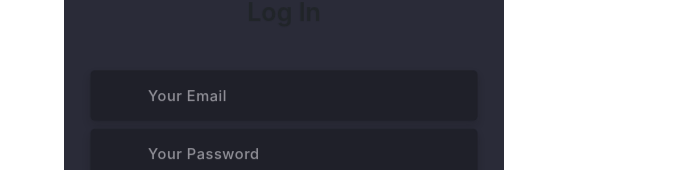
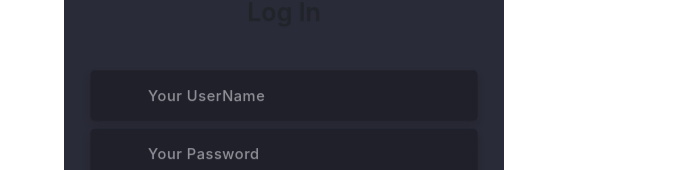
Before and after one commit to Rajiv-Bhandari/React-Coursework, a React (Create React App) app: page /loginsignup in a window 1280 px wide. Shown: the part 332-502 px from the top of the page, without its empty margins (356-1031 px from the left). Built offline with nearby package versions, Linux system fonts and the light colour scheme; some icons are missing.

Commit message:
updated placeholder

```diff
--- a/src/components/loginsignup/loginsignup.js
+++ b/src/components/loginsignup/loginsignup.js
@@ -19,7 +19,7 @@ export default function Loginsignup() {
                         <div className="section text-center">
                           <h4 className="mb-4 pb-3">Log In</h4>
                           <div className="form-group">
-                            <input type="email" name="logemail" className="form-style" placeholder="Your Email" id="logemail" autoComplete="off"/>
+                            <input type="email" name="logemail" className="form-style" placeholder="Your UserName" id="logemail" autoComplete="off"/>
                             <i className=""></i>
                           </div>
                           <div className="form-group mt-2">
@@ -40,7 +40,7 @@ export default function Loginsignup() {
                             <i className="input-icon uil uil-user"></i>
                           </div>
                           <div className="form-group mt-2">
-                            <input type="email" name="logemail" className="form-style" placeholder="Your Email" id="logemail" autoComplete="off"/>
+                            <input type="email" name="logemail" className="form-style" placeholder="Your UserName" id="logemail" autoComplete="off"/>
                             <i className="input-icon uil uil-at"></i>
                           </div>
                           <div className="form-group mt-2">
```
